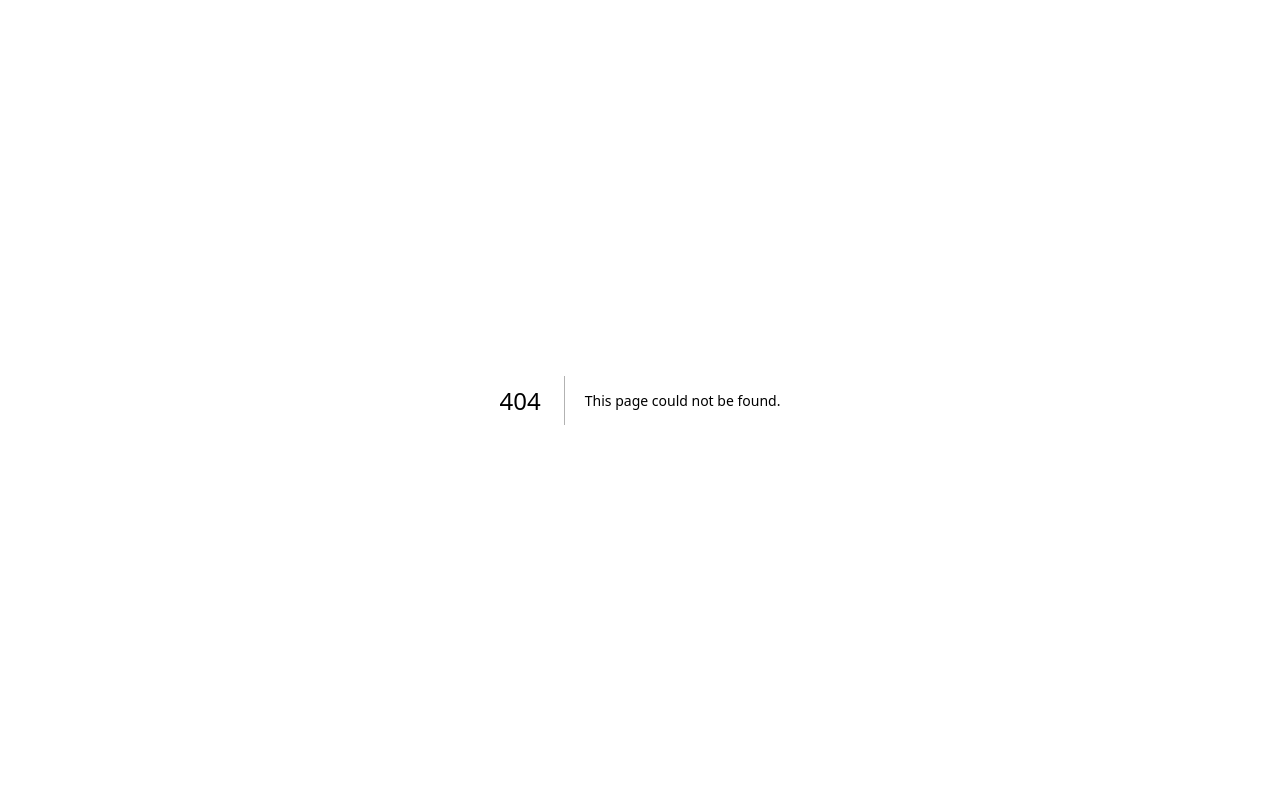
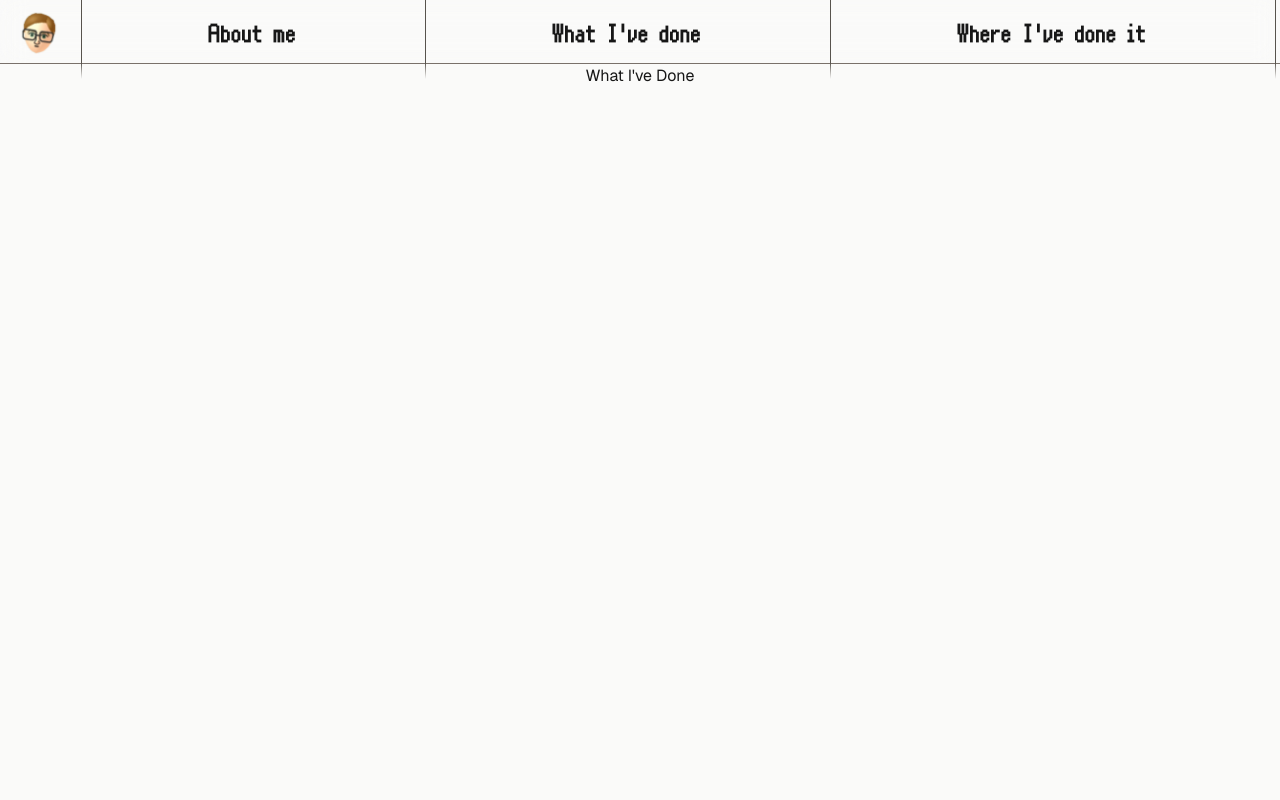
Before and after one commit to BraydenCorneliusDwag/portfolio, a Next.js app: page /what in a window 1280 px wide. Before the commit this address had no page. Shown: the top 800 px of the page. Built offline with nearby package versions, Linux system fonts and the light colour scheme.

Commit message:
slight UI changes

```diff
--- a/app/globals.css
+++ b/app/globals.css
@@ -31,3 +31,195 @@ body {
   -webkit-font-smoothing: none;
   -moz-osx-font-smoothing: grayscale;
 }
+
+@layer utilities {
+  .extend-y-0 {
+    --border-fade-extend-y: 0px;
+  }
+  .extend-y-2 {
+    --border-fade-extend-y: 0.5rem;
+  }
+  .extend-y-4 {
+    --border-fade-extend-y: 1rem;
+  }
+  .extend-y-8 {
+    --border-fade-extend-y: 2rem;
+  }
+  .extend-y-10 {
+    --border-fade-extend-y: 2.5rem;
+  }
+  .extend-y-12 {
+    --border-fade-extend-y: 3rem;
+  }
+  .extend-y-14 {
+    --border-fade-extend-y: 3.5rem;
+  }
+  .extend-y-16 {
+    --border-fade-extend-y: 4rem;
+  }
+
+  .extend-x-0 {
+    --border-fade-extend-x: 0px;
+  }
+  .extend-x-2 {
+    --border-fade-extend-x: 0.5rem;
+  }
+  .extend-x-4 {
+    --border-fade-extend-x: 1rem;
+  }
+  .extend-x-8 {
+    --border-fade-extend-x: 2rem;
+  }
+  .extend-x-10 {
+    --border-fade-extend-x: 2.5rem;
+  }
+  .extend-x-12 {
+    --border-fade-extend-x: 3rem;
+  }
+  .extend-x-14 {
+    --border-fade-extend-x: 3.5rem;
+  }
+  .extend-x-16 {
+    --border-fade-extend-x: 4rem;
+  }
+}
+
+@layer utilities {
+  /* Base helper */
+  .border-fade {
+    position: relative;
+    --border-fade-color: var(--color-stone-600);
+  }
+
+  /* LEFT */
+  .border-fade-l::before {
+    content: "";
+    position: absolute;
+    top: calc(-1 * var(--border-fade-extend-y, 1rem));
+    bottom: calc(-1 * var(--border-fade-extend-y, 1rem));
+    left: 0;
+    width: var(--border-fade-width, 1px);
+    background: linear-gradient(
+      to bottom,
+      transparent 0,
+      var(--border-fade-color, rgba(120, 120, 120, 0.8))
+        var(--border-fade-extend-y, 1rem),
+      var(--border-fade-color, rgba(120, 120, 120, 0.8))
+        calc(100% - var(--border-fade-extend-y, 1rem)),
+      transparent 100%
+    );
+    pointer-events: none;
+  }
+
+  /* RIGHT */
+  .border-fade-r::after {
+    content: "";
+    position: absolute;
+    top: calc(-1 * var(--border-fade-extend-y, 1rem));
+    bottom: calc(-1 * var(--border-fade-extend-y, 1rem));
+    right: 0;
+    width: var(--border-fade-width, 1px);
+    background: linear-gradient(
+      to bottom,
+      transparent 0,
+      var(--border-fade-color, rgba(120, 120, 120, 0.8))
+        var(--border-fade-extend-y, 1rem),
+      var(--border-fade-color, rgba(120, 120, 120, 0.8))
+        calc(100% - var(--border-fade-extend-y, 1rem)),
+      transparent 100%
+    );
+    pointer-events: none;
+  }
+
+  /* X (left + right) */
+  .border-fade-x::before,
+  .border-fade-x::after {
+    content: "";
+    position: absolute;
+    top: calc(-1 * var(--border-fade-extend-y, 1rem));
+    bottom: calc(-1 * var(--border-fade-extend-y, 1rem));
+    width: var(--border-fade-width, 1px);
+    background: linear-gradient(
+      to bottom,
+      transparent 0,
+      var(--border-fade-color, rgba(120, 120, 120, 0.8))
+        var(--border-fade-extend-y, 1rem),
+      var(--border-fade-color, rgba(120, 120, 120, 0.8))
+        calc(100% - var(--border-fade-extend-y, 1rem)),
+      transparent 100%
+    );
+    pointer-events: none;
+  }
+  .border-fade-x::before {
+    left: 0;
+  }
+  .border-fade-x::after {
+    right: 0;
+  }
+
+  /* TOP */
+  .border-fade-t::before {
+    content: "";
+    position: absolute;
+    left: calc(-1 * var(--border-fade-extend-x, 1rem));
+    right: calc(-1 * var(--border-fade-extend-x, 1rem));
+    top: 0;
+    height: var(--border-fade-width, 1px);
+    background: linear-gradient(
+      to right,
+      transparent 0,
+      var(--border-fade-color, rgba(120, 120, 120, 0.8))
+        var(--border-fade-extend-x, 1rem),
+      var(--border-fade-color, rgba(120, 120, 120, 0.8))
+        calc(100% - var(--border-fade-extend-x, 1rem)),
+      transparent 100%
+    );
+    pointer-events: none;
+  }
+
+  /* BOTTOM */
+  .border-fade-b::after {
+    content: "";
+    position: absolute;
+    left: calc(-1 * var(--border-fade-extend-x, 1rem));
+    right: calc(-1 * var(--border-fade-extend-x, 1rem));
+    bottom: 0;
+    height: var(--border-fade-width, 1px);
+    background: linear-gradient(
+      to right,
+      transparent 0,
+      var(--border-fade-color, rgba(120, 120, 120, 0.8))
+        var(--border-fade-extend-x, 1rem),
+      var(--border-fade-color, rgba(120, 120, 120, 0.8))
+        calc(100% - var(--border-fade-extend-x, 1rem)),
+      transparent 100%
+    );
+    pointer-events: none;
+  }
+
+  /* Y (top + bottom) */
+  .border-fade-y::before,
+  .border-fade-y::after {
+    content: "";
+    position: absolute;
+    left: calc(-1 * var(--border-fade-extend-x, 1rem));
+    right: calc(-1 * var(--border-fade-extend-x, 1rem));
+    height: var(--border-fade-width, 1px);
+    background: linear-gradient(
+      to right,
+      transparent 0,
+      var(--border-fade-color, rgba(120, 120, 120, 0.8))
+        var(--border-fade-extend-x, 1rem),
+      var(--border-fade-color, rgba(120, 120, 120, 0.8))
+        calc(100% - var(--border-fade-extend-x, 1rem)),
+      transparent 100%
+    );
+    pointer-events: none;
+  }
+  .border-fade-y::before {
+    top: 0;
+  }
+  .border-fade-y::after {
+    bottom: 0;
+  }
+}
--- a/app/page.tsx
+++ b/app/page.tsx
@@ -5,13 +5,12 @@ import Image from "next/image";
 import { motion } from "framer-motion";
 import Nav from "@/components/nav";
 import { RoadSign } from "@/components/road-sign";
-import { Skyscrapers } from "@/components/skyscrapers";
 
 const Header = (props: { anchor: string; children: React.ReactNode }) => {
   return (
     <h3
       id={props.anchor}
-      className="text-center text-2xl font-bold font-pixel pb-2 pt-12"
+      className="text-left text-3xl font-bold font-pixel pb-6 -ml-6 pt-12"
     >
       {props.children}
     </h3>
@@ -36,12 +35,26 @@ export default function Home() {
   const sectionRefs = useRef<Record<string, HTMLElement | null>>({});
   const listItemRefs = useRef<(HTMLLIElement | null)[]>([]);
 
-  // Update ball position whenever activeSection changes
+  function navigate(sectionName: string) {
+    setActiveSection(sectionName);
+
+    // now trigger scroll to section (mimic href)
+    const el = sectionRefs.current[sectionName];
+    // since we are determining active via offsetTop + el.offsetHeight / 2, we want to scroll to that point as well for perfect centering
+    if (el) {
+      window.scrollTo({
+        top: el.offsetTop - el.offsetHeight / 2 + window.innerHeight / 2,
+        behavior: "smooth",
+      });
+    }
+  }
+
+  // Update arrow position whenever activeSection changes
   useEffect(() => {
     const index = sections.findIndex((s) => s.name === activeSection);
     const el = listItemRefs.current[index];
     if (el) {
-      // Center ball on the list item's vertical midpoint
+      // Center arrow on the list item's vertical midpoint
       setBallTop(el.offsetTop + el.offsetHeight / 2 - 6);
     }
   }, [activeSection]);
@@ -58,11 +71,11 @@ export default function Home() {
           }
         });
       },
-      { rootMargin: "-50% 0px -50% 0px" }
+      { rootMargin: "-50% 0px -50% 0px" },
     );
 
     Object.values(sectionRefs.current).forEach(
-      (el) => el && observer.observe(el)
+      (el) => el && observer.observe(el),
     );
 
     return () => observer.disconnect();
@@ -73,7 +86,8 @@ export default function Home() {
       <div className="relative flex flex-col min-h-screen flex-1 font-sans">
         <Nav />
         <header className="flex flex-row min-h-[65vh] h-full px-32 w-full">
-          <main className="border-x-[0.1rem] border-stone-600 w-full grid grid-cols-2 gap-32 place-items-end justify-items-center">
+          {/* border-x-[0.1rem] border-stone-600 */}
+          <main className="border-fade border-fade-x w-full grid grid-cols-2 gap-32 place-items-end justify-items-center">
             <Image
               src="/hello.png"
               alt="Brayden Mii"
@@ -86,8 +100,8 @@ export default function Home() {
           </main>
         </header>
         <main className="w-full border-t-[0.1rem] border-stone-600 flex flex-col items-center justify-center">
-          <div className="border-x-[0.1rem] border-stone-600 w-11/12 grid grid-cols-3 place-content-center gap-4">
-            <article className="grid col-span-2 place-self-center w-full text-left px-12 border-r-[0.1rem]">
+          <div className="border-fade border-fade-r w-11/12 grid grid-cols-3 place-content-center gap-4">
+            <article className="grid col-span-2 place-self-center w-full text-left pr-12 border-fade border-fade-r ">
               {sections.map((section) => (
                 <section
                   key={section.name}
@@ -114,7 +128,7 @@ export default function Home() {
             <nav className="sticky top-20 h-[calc(100vh-5rem)] flex items-center w-48 px-4">
               <ol className="relative flex flex-col gap-6">
                 <motion.div
-                  className="font-pixel absolute left-[-20px] font-pixel text-sm leading-none -mt-0.5"
+                  className="font-pixel absolute -left-5 font-pixel text-sm leading-none -mt-0.5"
                   animate={{ top: ballTop }}
                   transition={{ type: "spring", stiffness: 300, damping: 30 }}
                 >
@@ -127,16 +141,16 @@ export default function Home() {
                       listItemRefs.current[i] = el;
                     }}
                   >
-                    <a
-                      href={section.href}
-                      className={`block transition-colors duration-200 ${
+                    <button
+                      onClick={() => navigate(section.name)}
+                      className={`cursor-pointer block transition-colors duration-200 ${
                         activeSection === section.name
                           ? "font-bold text-black"
                           : "text-stone-500 hover:text-black"
                       }`}
                     >
                       {section.name}
-                    </a>
+                    </button>
                   </li>
                 ))}
               </ol>
--- /dev/null
+++ b/app/what/page.tsx
@@ -0,0 +1,14 @@
+import Nav from "@/components/nav";
+
+export default function Work() {
+  return (
+    <>
+      <div className="relative flex flex-col min-h-screen flex-1 font-sans">
+        <Nav />
+        <main className="w-full flex flex-col items-center justify-center">
+          What I've Done
+        </main>
+      </div>
+    </>
+  );
+}
--- a/app/work/page.tsx
+++ /dev/null
@@ -1,7 +0,0 @@
-export default function Work() {
-    return (
-        <main>
-            Some work
-        </main>
-    )
-}
--- a/components/nav.tsx
+++ b/components/nav.tsx
@@ -15,7 +15,8 @@ export default function Nav(props: { className?: string }) {
         priority
       />
       <div className="font-pixel tracking-wide flex flex-row items-center text-xl font-semibold h-full">
-        <span className="h-full border-stone-500 border-l-[0.1rem]" />
+        {/* border-stone-500 border-l-[0.1rem]  */}
+        <span className="h-full border-fade border-fade-l" />
 
         <Link
           href="/"
@@ -24,23 +25,26 @@ export default function Nav(props: { className?: string }) {
           <p className="px-32">About me</p>
         </Link>
 
-        <span className="h-full border-stone-500 border-l-[0.1rem]" />
+        {/* border-stone-500 border-l-[0.1rem]  */}
+        <span className="h-full border-fade border-fade-l" />
 
         <Link
-          href="summary"
+          href="what"
           className="h-full flex items-center hover:bg-stone-200 transition-colors duration-250"
         >
           <p className="px-32">What I've done</p>
         </Link>
-        <span className="h-full border-stone-500 border-l-[0.1rem]" />
+        {/* border-stone-500 border-l-[0.1rem]  */}
+        <span className="h-full border-fade border-fade-l" />
 
         <Link
-          href="work"
+          href="where"
           className="h-full flex items-center hover:bg-stone-200 transition-colors duration-250"
         >
           <p className="px-32">Where I've done it</p>
         </Link>
-        <span className="h-full border-stone-500 border-l-[0.1rem]" />
+        {/* border-stone-500 border-l-[0.1rem]  */}
+        <span className="h-full border-fade border-fade-l" />
       </div>
     </nav>
   );
```
Also changed, not shown: app/where/page.tsx (renamed from app/summary/page.tsx).
